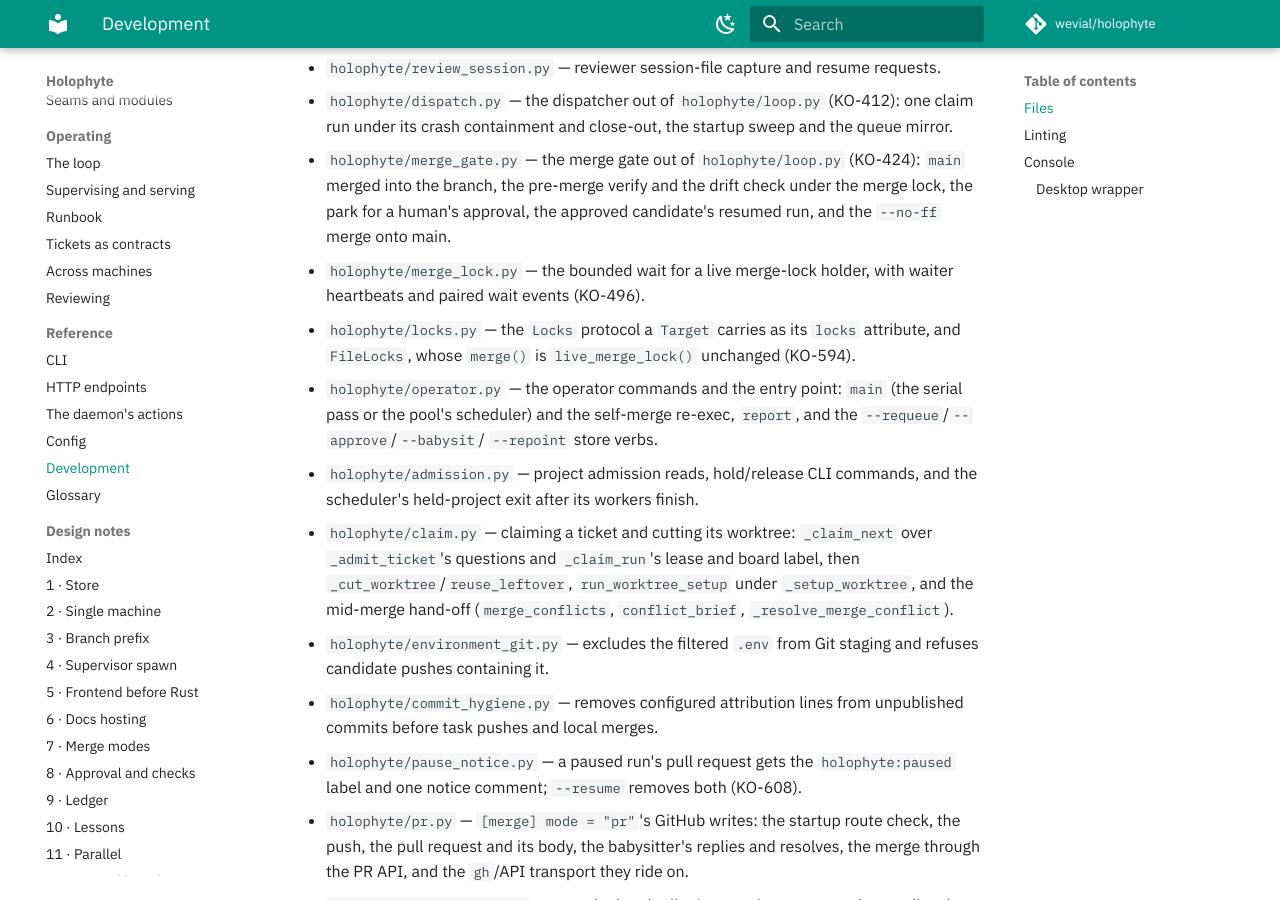
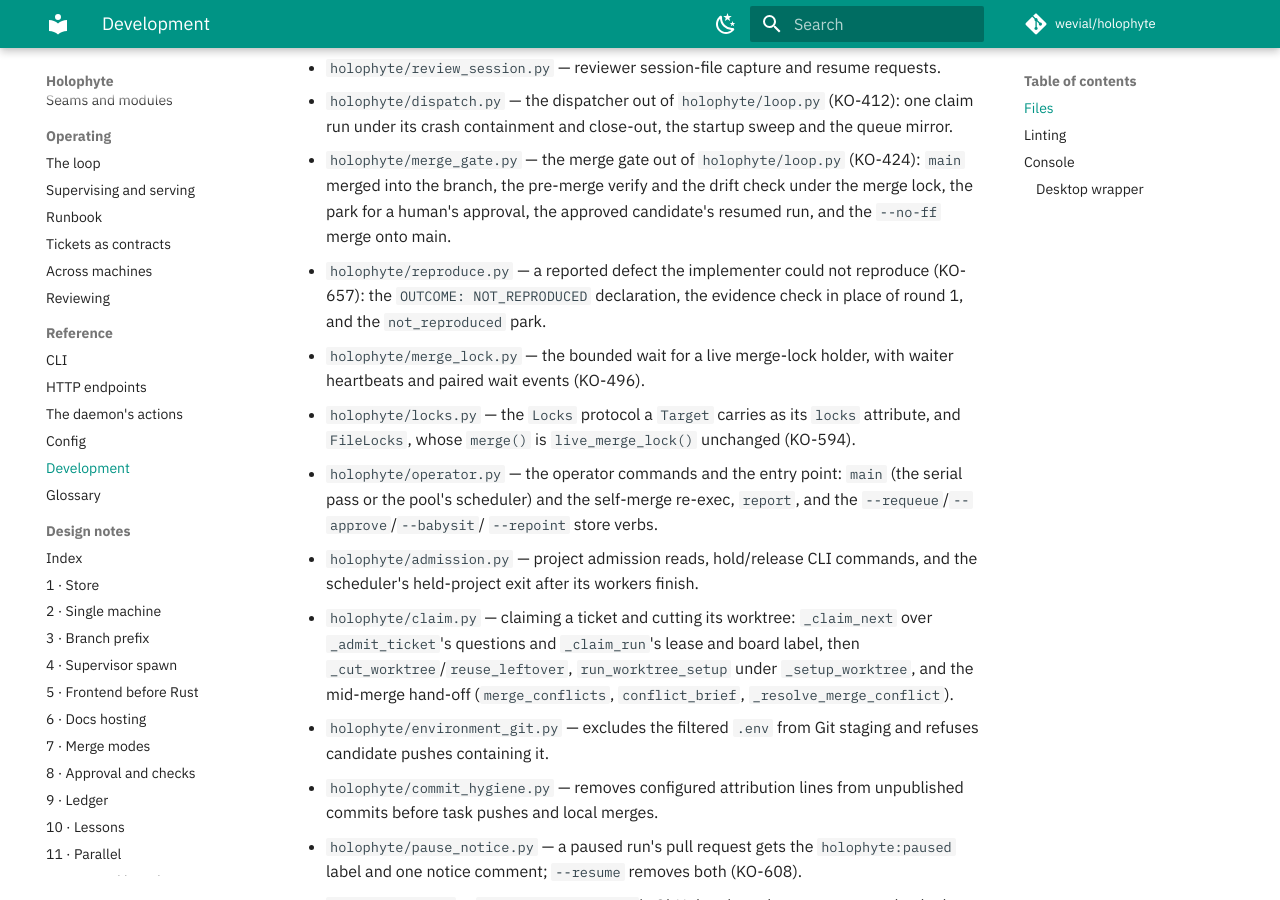
Before and after one commit to wevial/holophyte, an MkDocs documentation site: the page built from docs/development.md, in a window 1280 px wide and 900 px high, scrolled down 2633 px. Built offline with MkDocs 1.6.1 and Material for MkDocs 9.7.7, drawn with Linux system fonts in a browser that asks for light colours; comment, search, counter and statistics services are not loaded.

Commit message:
fix(KO-657): name reproduce.py in the development doc and move the status contract to schema 36
The unit check failed on two modules. test_docs requires docs/development.md
to name every holophyte/*.py, and the new holophyte/reproduce.py was missing.
test_serve_runs compares the daemon's /status answer against the shared
console fixture, which still carried schema_version 35 after the bump to 36.

```diff
--- a/docs/development.md
+++ b/docs/development.md
@@ -104,6 +104,9 @@ Each module, one line:
   (KO-424): `main` merged into the branch, the pre-merge verify and the
   drift check under the merge lock, the park for a human's approval, the
   approved candidate's resumed run, and the `--no-ff` merge onto main.
+- `holophyte/reproduce.py` — a reported defect the implementer could not
+  reproduce (KO-657): the `OUTCOME: NOT_REPRODUCED` declaration, the
+  evidence check in place of round 1, and the `not_reproduced` park.
 - `holophyte/merge_lock.py` — the bounded wait for a live merge-lock holder,
   with waiter heartbeats and paired wait events (KO-496).
 - `holophyte/locks.py` — the `Locks` protocol a `Target` carries as
```
Also changed, not shown: 1 other file.
